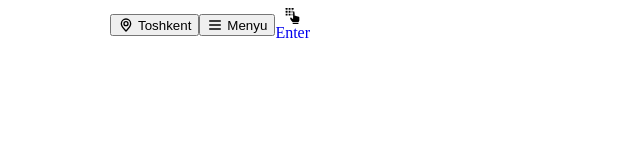
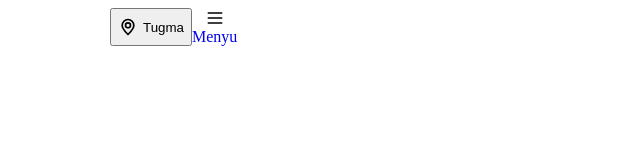
Before and after one commit to frontendasoslar/fonga-rasm-joylash, a plain HTML site: page index.html in a window 1280 px wide. Shown: the whole page, without its empty margins (0-640 px from the left). Drawn offline with Linux system fonts and the light colour scheme.

Commit message:
bezak rasmlarni css ga psevda elementlar bilan berish

```diff
--- a/css/styles.css
+++ b/css/styles.css
@@ -24,27 +24,39 @@ img {
   margin-left: auto;
   margin-right: auto;
 }
+.main-content {
+  display: flex;
+}
 
-.wraper {
+.button-itm {
   display: flex;
   align-items: center;
 }
 
-.botton {
+.button-itm::before {
+  width: 20px;
+  height: 20px;
+ content: "";
+ background-image: url("../img/location.svg");
+ background-size: contain;
+ background-repeat: no-repeat;
+ background-position: center center;
+ margin-right: 5px;
+}
+
+.link-text {
+  text-decoration: none;
   display: flex;
+  flex-direction: column;
   align-items: center;
 }
 
-.button-img {
-  margin-right: 4px;
+.link-text::before {
+  content: "";
+  width: 20px;
+  height: 20px;
+  background-image: url("../img/menu.svg");
+  background-size: contain;
+ background-repeat: no-repeat;
+ background-position: center center;
 }
-  .enter-link {
-    display: inline-block;
-    text-decoration: none;
-    text-align: center;
-  }
-  .enter {
-    display: block;
-    width: 100%;
-    height: 16px;
-  }
--- a/index.html
+++ b/index.html
@@ -9,24 +9,16 @@
 <body>
     <div class="main-content">
       <div class="container">
-        <div class="wraper">
-          <button type="button" class="location">
-            <span class="botton">
-              <img class="button-img" src="img/location.svg" alt="" width="16" height="16" aria-hidden="true">
-              <span class="location-text">Toshkent</span>
-            </span>
-          </button>
-          <button type="button" class="menu">
-            <span class="botton">
-              <img class="button-img" src="img/menu.svg" alt="" width="16" height="16" aria-hidden="true">
-              <span class="menu-text">Menyu</span>
-            </span>
-          </button>
-          <a class="enter-link" href="#">
-            <img class="enter" src="img/enter.svg" alt="" width="16" height="16" aria-hidden="true">
-            <span class="enter-text">Enter</span>
-          </a>
-        </div>
+         <!-- <div class="main">Lorem ipsum dolor sit amet consectetur adipisicing elit. Eum repudiandae, iste magnam eveniet accusantium exercitationem mollitia excepturi at deleniti numquam vero ipsa et beatae esse, ipsum consectetur impedit odio eaque.</div> -->
+
+         <div class="main-content">
+           <button type="button" class="button">
+            <div class="button-itm"><div class="button-text">Tugma</div></div>
+           </button>
+           <div class="link">
+            <a class="link-text" href="#">Menyu</a>
+           </div>
+         </div>
       </div>
     </div>
 </body>
```
